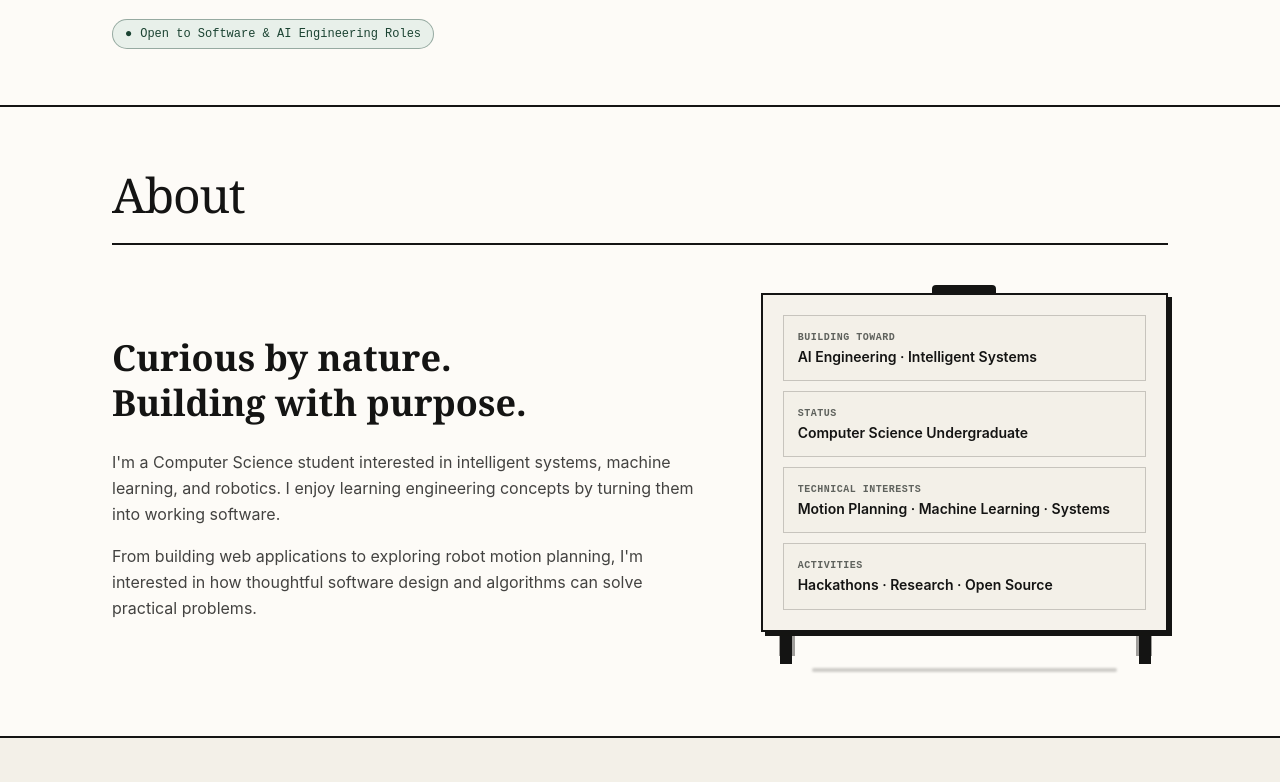
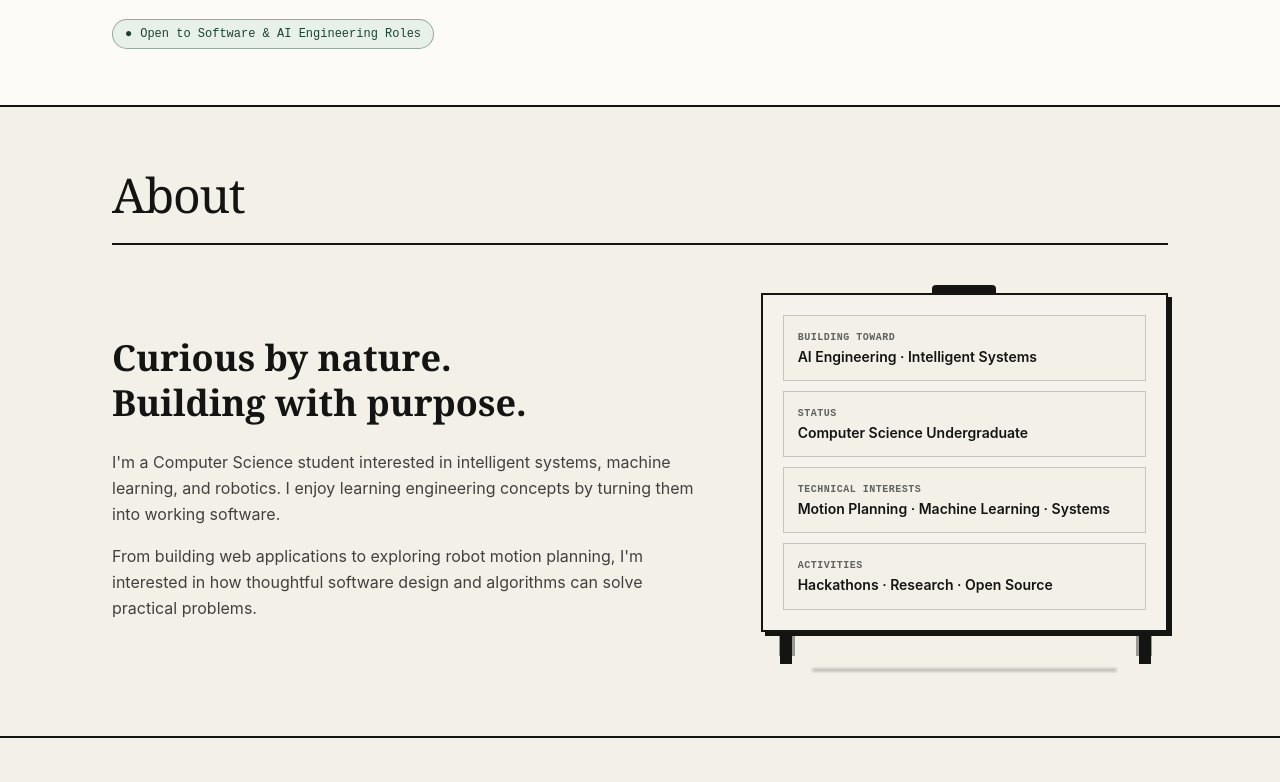
Before and after one commit to Rerishabh/rishabh-portfolio, a React (Vite) app: page / in a window 1280 px wide. Shown: the part 398-1180 px from the top of the page. Built offline with nearby package versions, Linux system fonts and the light colour scheme.

Commit message:
fix: make about section background full bleed

```diff
--- a/src/components/About.tsx
+++ b/src/components/About.tsx
@@ -38,8 +38,9 @@ export function About() {
       ref={sectionRef}
       id="about"
       aria-labelledby="about-heading"
-      className="mx-auto max-w-6xl px-6 py-12 sm:px-8 md:py-16 lg:px-12"
+      className="w-full bg-surface py-12 md:py-16"
     >
+      <div className="mx-auto max-w-6xl px-6 sm:px-8 lg:px-12">
         {/* ── Full-width section heading ── */}
         <div className={`editorial-fade-up ${hasEntered ? 'is-visible' : ''} mb-10 border-b-2 border-ink pb-6`}>
           <h2
@@ -136,6 +137,7 @@ export function About() {
           />
         </div>
       </div>
+    </div>
   </section>
 )
 }
```
Lines whose indentation alone changed are shown as unchanged.
